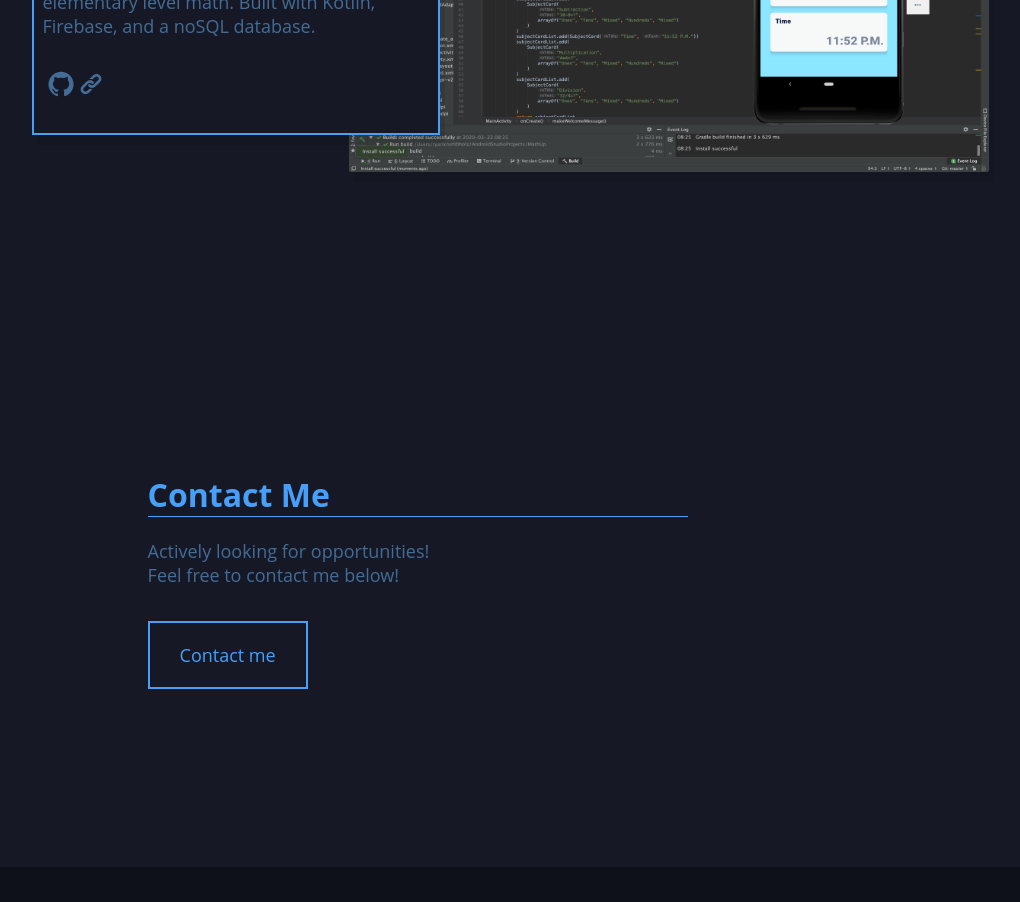
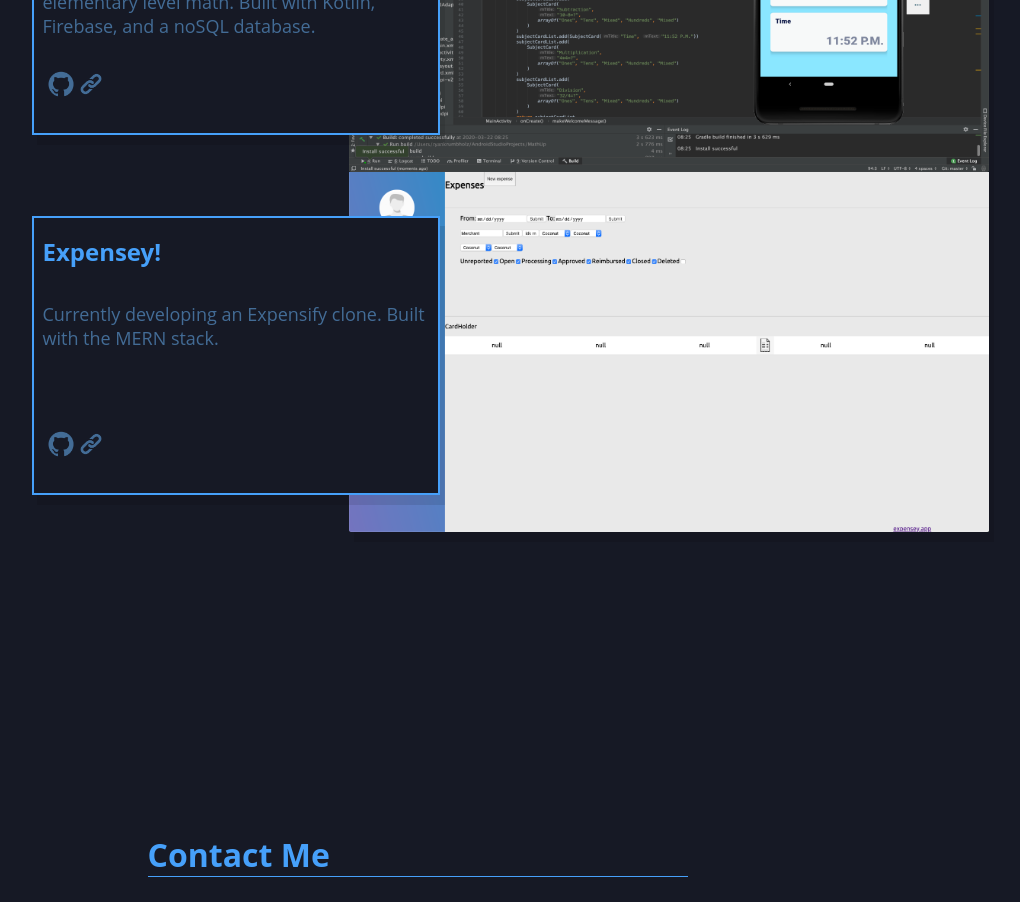
Before and after one commit to ryanKrumbholz/personal-site, a React (Create React App) app: page / in a window 1280 px wide. Shown: the part 2780-3682 px from the top of the page, without its empty margins (222-1242 px from the left). Built offline with nearby package versions, Linux system fonts and the light colour scheme.

Commit message:
Added new project card

```diff
--- a/src/components/Carousel/Carousel.js
+++ b/src/components/Carousel/Carousel.js
@@ -11,6 +11,9 @@
         <Card img={require('../../assets/mathup.png')} title="MathUp!" desc="Currently developing an Android app that allows the user to practice and learn elementary level math.
         Built with Kotlin, Firebase, and a noSQL database." github_logo={require('../../assets/github_logo.png')} link_logo={require('../../assets/link.png')}
             github_link="https://github.com/ryanKrumbholz/mathup-app" link="https://github.com/ryanKrumbholz/mathup-app"/>
+        <Card img={require('../../assets/expensey.png')} title="Expensey!" desc="Currently developing an Expensify clone.
+     Built with the MERN stack." github_logo={require('../../assets/github_logo.png')} link_logo={require('../../assets/link.png')}
+        github_link="https://github.com/ryanKrumbholz/expensify-clone" link="https://github.com/ryanKrumbholz/expensify-clone"/>
     </div>
 );
 
```
Also changed, not shown: src/assets/expensey.png (added). Lines whose indentation alone changed are shown as unchanged.
